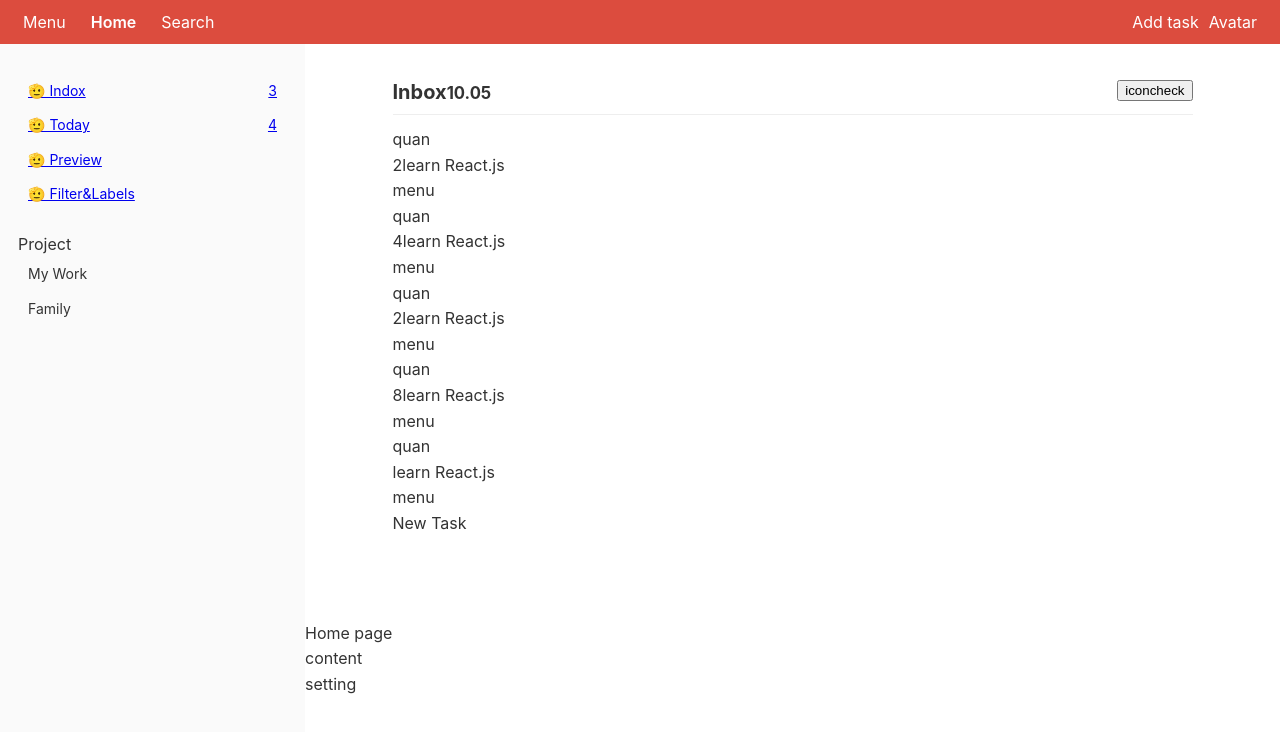
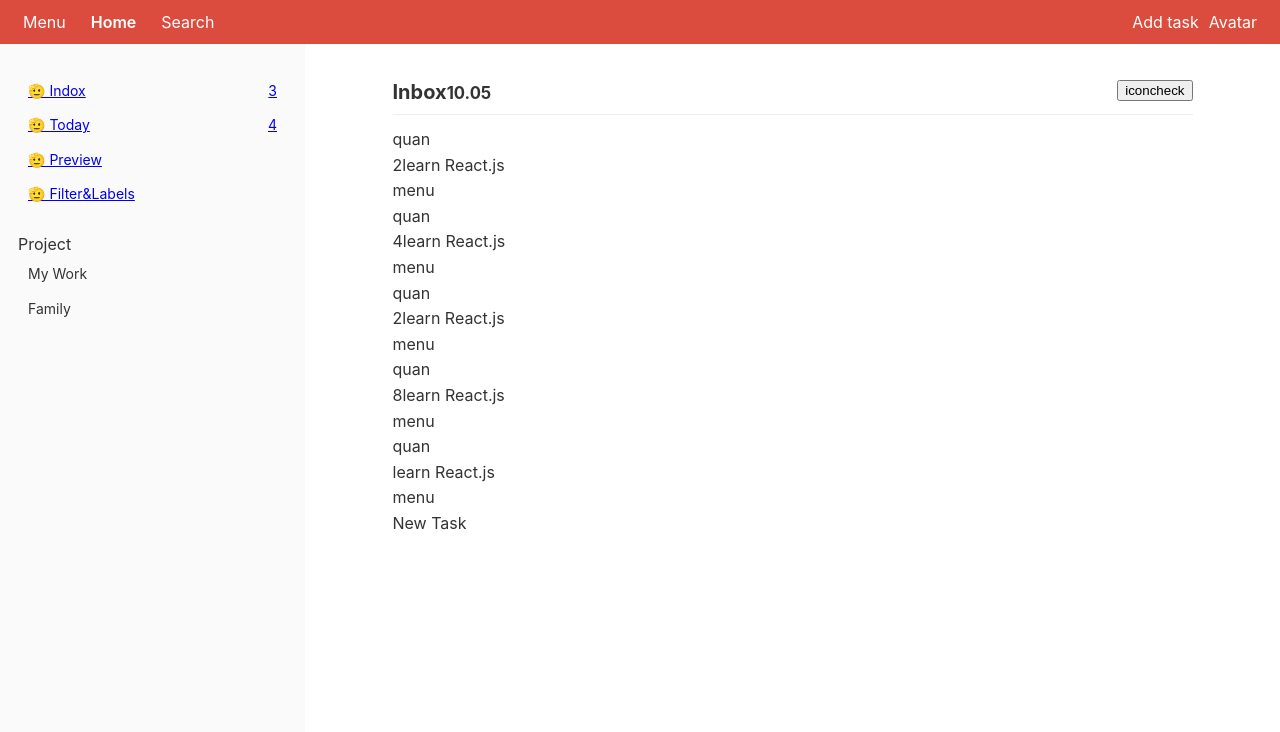
Before and after one commit to zli213/TaskTick, a Next.js app: page /app/inbox in a window 1280 px wide. Shown: the top 732 px of the page. Built offline with nearby package versions, Linux system fonts and the light colour scheme.

Commit message:
clear format

```diff
--- a/app/app/inbox/page.js
+++ b/app/app/inbox/page.js
@@ -74,15 +74,8 @@ function Inbox() {
     <div>
       <ListContentHeader title="Inbox" />
       <div className="list-box">
-        <TodoList datas={DUMMY_DATA}/>
+        <TodoList datas={DUMMY_DATA} />
       </div>
-
-      <div>Home page</div>
-      <div>content
-        <div>setting</div>
-      </div>
-
-
     </div>
   );
 }
--- a/components/layout/ListNav.js
+++ b/components/layout/ListNav.js
@@ -5,7 +5,7 @@ import Link from "next/link";
 import { UserMenu } from "./UserMenu";
 import NewTaskCard from "./NewTaskCard";
 
-export function ListNav({switchHandler}) {
+export function ListNav({ switchHandler }) {
   const [showUserMenu, setShowMenu] = useState(false);
   const [addTask, setAddTask] = useState(false);
 
--- a/components/layout/UserMenu.scss
+++ b/components/layout/UserMenu.scss
@@ -12,4 +12,8 @@
   box-shadow: 0px 1px 5px 0px rgba($color: #9e9e9e2c, $alpha: 0.3);
   padding: 10px 15px;
   align-items: flex-start;
+
+  div:hover{
+    background-color: #eeeeee;
+  }
 }
```
